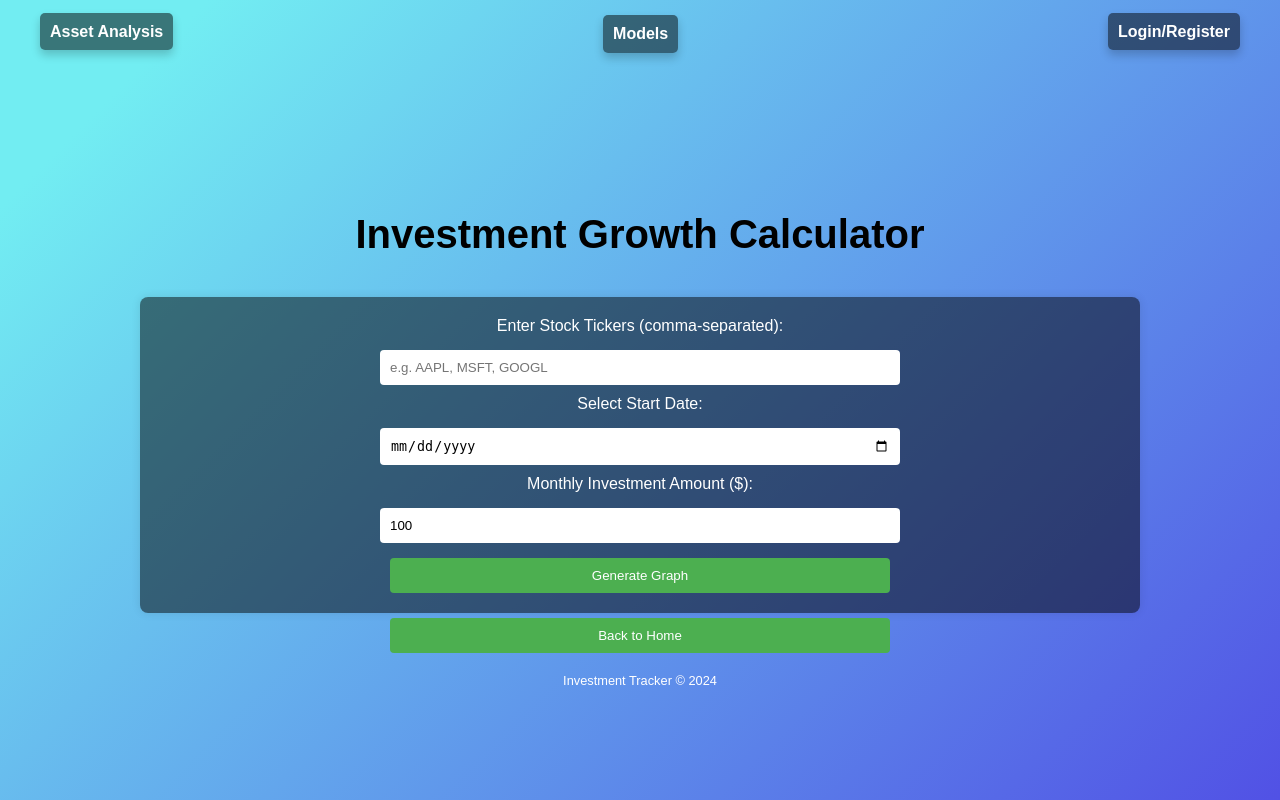
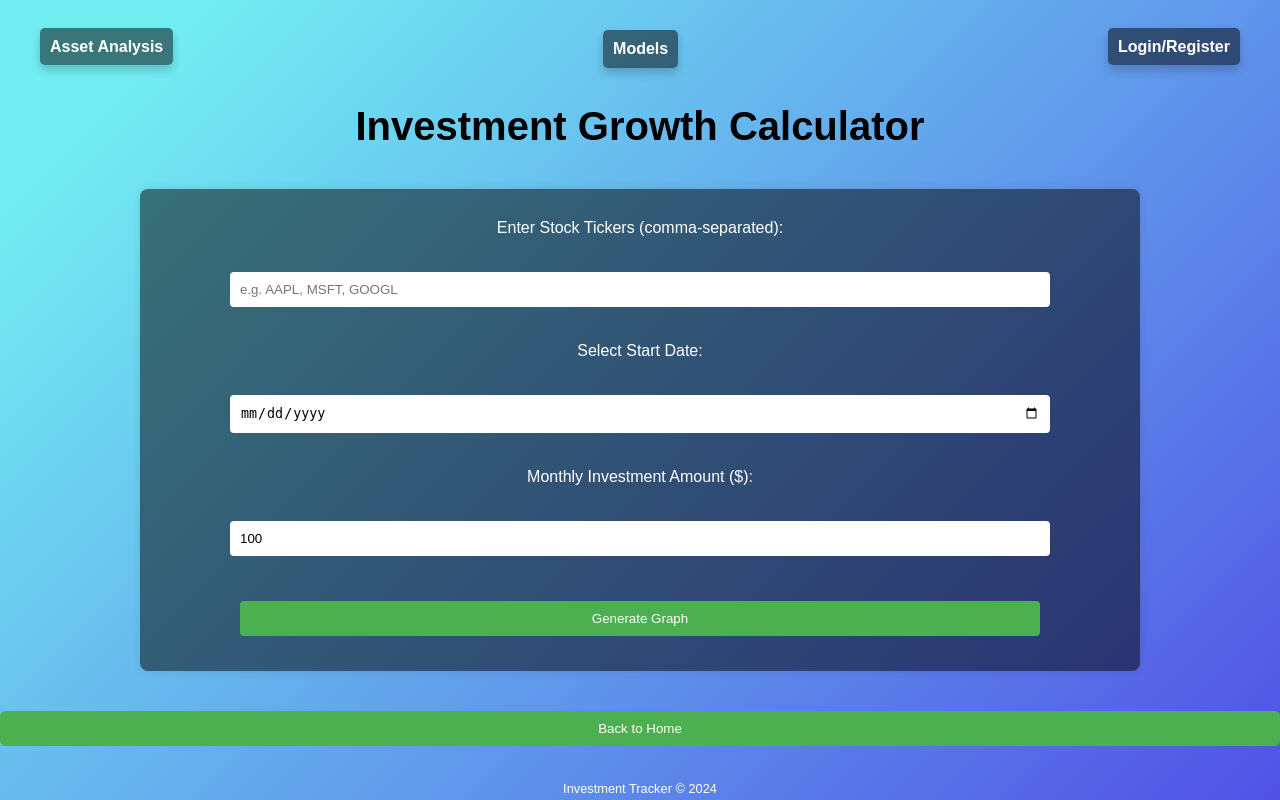
Before and after one commit to JTtryingtoCode/AssetAnalysis, a Flask app: page /investment_growth in a window 1280 px wide. Run offline with Flask 3, Linux system fonts and the light colour scheme; some libraries are stand-ins or nearby versions.

Commit message:
Update investment_growth.html

```diff
--- a/templates/investment_growth.html
+++ b/templates/investment_growth.html
@@ -5,7 +5,10 @@
     <meta name="viewport" content="width=device-width, initial-scale=1.0">
     <title>Investment Growth Calculator</title>
     <link rel="stylesheet" href="/static/style.css">
+    <link rel="icon" href="/static/images/assetanalysis.ico" type="image/x-icon">
     <style>
+        @import url('https://fonts.googleapis.com/css2?family=Roboto:wght@400;700&display=swap');
+
         body {
             display: flex;
             flex-direction: column;
@@ -19,14 +22,16 @@
             text-align: center;
             padding: 10px;
             box-sizing: border-box;
+            animation: gradientBG 15s ease infinite;
         }
         h1 {
             margin-top: 100px; /* Adjust this to accommodate the fixed header */
             margin-bottom: 40px;
             font-size: 2.5em;
             color: black;
+            animation: fadeIn 2s ease-in-out;
         }
-        .content {
+        .content, .add-more-content {
             display: flex;
             flex-direction: column;
             align-items: center;
@@ -37,6 +42,7 @@
             width: 100%;
             max-width: 1000px;
             box-sizing: border-box;
+            margin-bottom: 20px;
         }
         form {
             display: flex;
@@ -44,32 +50,71 @@
             align-items: center;
             gap: 10px;
             width: 100%;
+            max-width: 800px;
+            margin: 0 auto;
         }
         label, input, button {
             width: 100%;
-            max-width: 500px;
-        }
-        input, button {
             padding: 10px;
             border-radius: 4px;
             border: none;
-            margin-top: 5px;
+            margin-bottom: 15px;
         }
         button {
-            padding: 10px;
+            margin-top: 20px;
             background-color: #4CAF50;
             color: white;
-            border: none;
-            border-radius: 4px;
             cursor: pointer;
         }
         button:hover {
             background-color: #45a049;
+            transform: scale(1.05);
+        }
+        #investment_graph {
+            width: 100%;
+            max-width: 1000px;
+            height: 800px;
+            margin-bottom: 20px; /* Add some space below the graph */
+        }
+        .summary {
+            background-color: rgba(0, 0, 0, 0.5);
+            padding: 20px;
+            border-radius: 8px;
+            box-shadow: 0 0 10px rgba(0, 0, 0, 0.1);
+            width: 100%;
+            max-width: 1000px;
+            box-sizing: border-box;
+            margin-top: 20px;
+            color: white;
+        }
+        .summary-item {
+            margin-bottom: 10px;
         }
         .footer {
             margin-top: 20px;
             font-size: 0.8em;
             color: #fff;
+        }
+        #backButton {
+            padding: 10px 20px;
+            background-color: #4CAF50;
+            color: white;
+            border: none;
+            border-radius: 5px;
+            cursor: pointer;
+            transition: background-color 0.3s, transform 0.3s;
+        }
+        #backButton:hover {
+            background-color: #45a049;
+            transform: scale(1.05);
+        }
+        @keyframes fadeIn {
+            from {
+                opacity: 0;
+            }
+            to {
+                opacity: 1;
+            }
         }
         @media (max-width: 600px) {
             h1 {
@@ -97,7 +142,7 @@
                 var monthlyInvestment = $('#monthly_investment').val();
 
                 $.ajax({
-                    url: '/generate_investment_growth_graph',
+                    url: '/run_investment_growth',
                     method: 'POST',
                     contentType: 'application/json',
                     data: JSON.stringify({ tickers: tickers, start_date: startDate, monthly_investment: monthlyInvestment }),
@@ -106,13 +151,27 @@
                             alert(response.error);
                         } else {
                             const graph = JSON.parse(response.graph);
-                            const contentDiv = document.querySelector('.content');
-                            const investmentGraphDiv = document.createElement('div');
-                            investmentGraphDiv.id = 'investment_graph';
-                            investmentGraphDiv.style.width = '100%';
-                            investmentGraphDiv.style.height = '800px';
-                            contentDiv.appendChild(investmentGraphDiv);
-                            Plotly.newPlot('investment_graph', graph.data, graph.layout, {responsive: true});
+                            const summary = response.summary;
+                            const cumulativeInvestment = response.cumulative_investment;
+                            const cumulativeTotal = response.cumulative_total_value;
+                            const investmentGraphDiv = document.getElementById('investment_graph');
+                            investmentGraphDiv.style.display = 'block';
+                            Plotly.newPlot('investment_graph', graph.data, {
+                                ...graph.layout,
+                                yaxis: {
+                                    ...graph.layout.yaxis,
+                                    type: 'log'
+                                }
+                            }, {responsive: true});
+
+                            let summaryHtml = '<h3>Investment Summary</h3>';
+                            summary.forEach(item => {
+                                summaryHtml += `<div class="summary-item"><strong>${item.ticker}</strong>: Total Investment: ${item.total_investment}, Present Value: ${item.final_amount}</div>`;
+                            });
+                            summaryHtml += `<div class="summary-item" style="margin-top: 20px;"><strong>Cumulative Investment</strong>: ${cumulativeInvestment}</div>`;
+                            summaryHtml += `<div class="summary-item"><strong>Cumulative Total</strong>: ${cumulativeTotal}</div>`;
+                            document.getElementById('summary').innerHTML = summaryHtml;
+                            document.getElementById('summary').style.display = 'block';
                         }
                     },
                     error: function(xhr) {
@@ -140,7 +199,9 @@
             <button type="submit">Generate Graph</button>
         </form>
     </div>
-    <button onclick="window.location.href='/'">Back to Home</button>
+    <div id="investment_graph" style="display: none;"></div>
+    <div id="summary" class="summary" style="display: none;"></div>
+    <button id="backButton" onclick="window.location.href='/'">Back to Home</button>
     <div class="footer">
         Investment Tracker © 2024
     </div>
```
